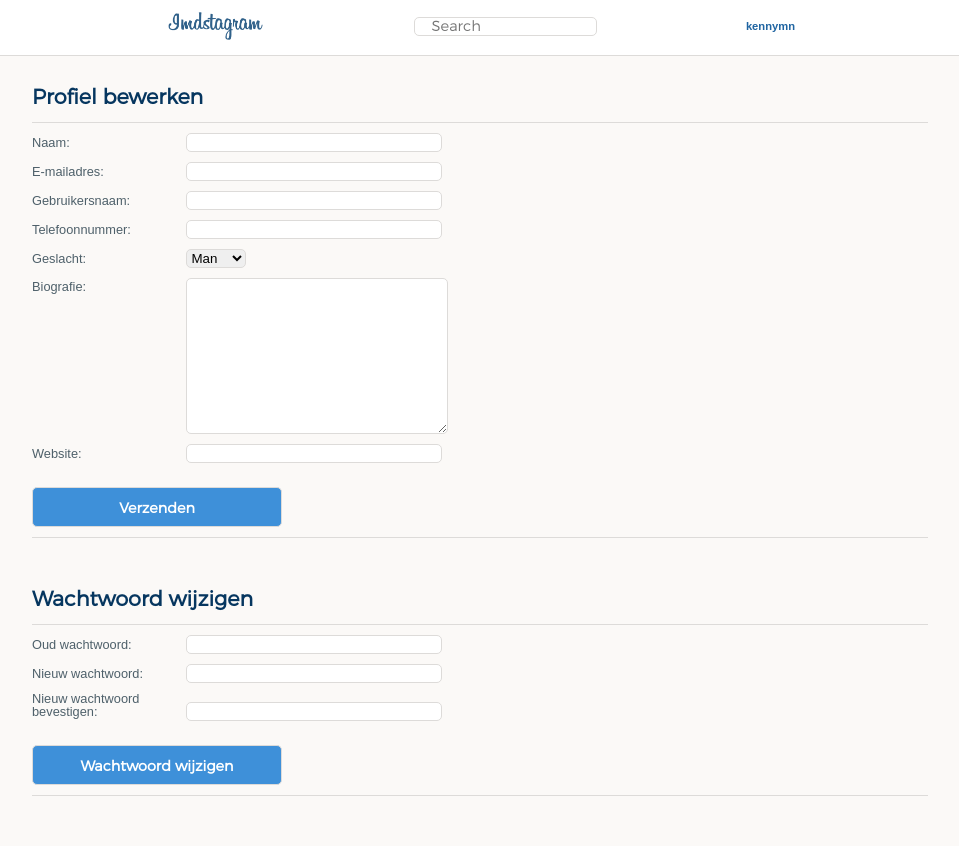
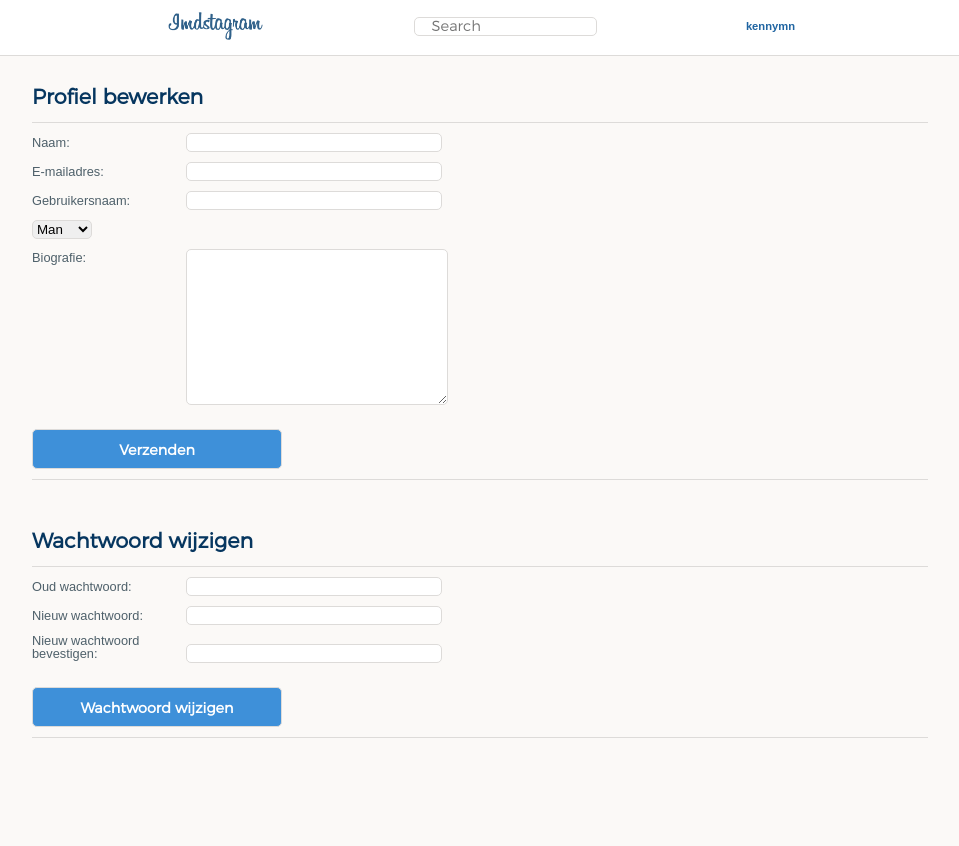
Before and after one commit to leandroargentiero/IMDstagram, a PHP site: page /editProfile.php in a window 1280 px wide. Shown: the whole page, without its empty margins (160-1119 px from the left). After the commit the page ends 738 px from the top, so only its background shows below. Run offline with PHP 8.4, Linux system fonts and the light colour scheme.

Commit message:
editProfile updated

```diff
--- a/editProfile.php
+++ b/editProfile.php
@@ -74,10 +74,6 @@
                 <label for="username">Gebruikersnaam:</label>
                 <input type="text" name="username"></br>
 
-                <label for="phonenumber">Telefoonnummer:</label>
-                <input type="number" name="phonenumber"></br>
-
-                <label for="gender">Geslacht:</label>
                 <select name="gender" id="">
                     <option value="male">Man</option>
                     <option value="female">Vrouw</option>
@@ -85,9 +81,6 @@
 
                 <label for="bio">Biografie:</label>
                 <textarea name="bio" id="" cols="30" rows="10"></textarea></br>
-
-                <label for="website">Website:</label>
-                <input type="url" name="website"></br>
 
                 <input class="submitEdit" type="submit" value="Verzenden">
 
```
